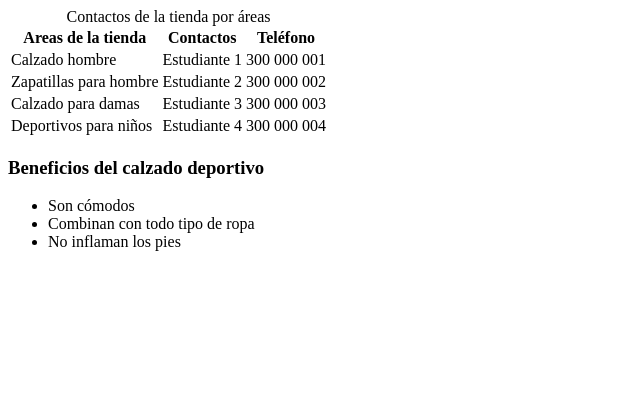
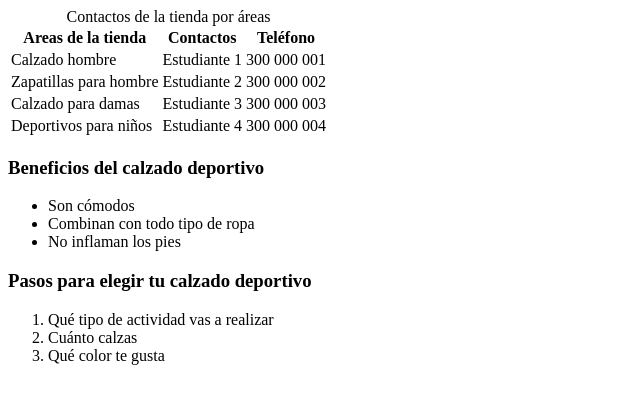
Before and after one commit to lore0523/G05_GIT, a plain HTML site: page index.html in a window 1280 px wide. Shown: the whole page, without its empty margins (0-640 px from the left). Drawn offline with Linux system fonts and the light colour scheme.

Commit message:
lista con numeración

```diff
--- a/index.html
+++ b/index.html
@@ -47,5 +47,12 @@
         <li>Combinan con todo tipo de ropa</li>
         <li>No inflaman los pies</li>
     </ul>
+
+    <h3>Pasos para elegir tu calzado deportivo</h3>
+    <ol>
+        <li>Qué tipo de actividad vas a realizar</li>
+        <li>Cuánto calzas</li>
+        <li>Qué color te gusta</li>
+    </ol>
 </body>
 </html>
```
